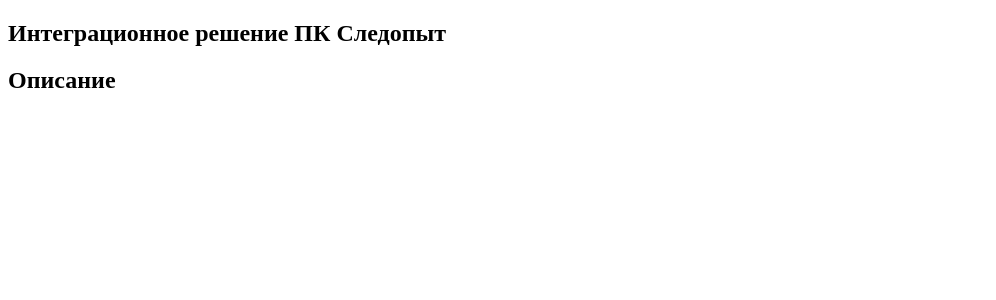
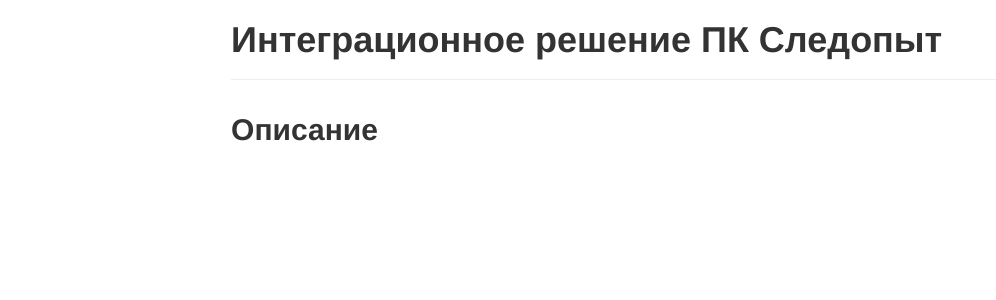
Before and after one commit to Gilyazova/pathfinder-ext-demo, a Jekyll site: the page built from index.html, in a window 1280 px wide. Shown: the top 300 px of the page, without its empty margins (0-996 px from the left). Built offline with Jekyll 4.4.1, drawn with Linux system fonts in a browser that asks for light colours; nearby versions of some CDN libraries.

```diff
--- a/_layouts/default.html
+++ b/_layouts/default.html
@@ -1,8 +1,9 @@
 <!DOCTYPE html>
 <html>
   <head>
+  	<meta charset='utf-8'></meta>
     <title>{{page.title}}</title>
-    <link href="css/bootstrap.min.css" rel="stylesheet">
+    <link href="/assets/css/bootstrap.min.css" rel="stylesheet"></link>
   </head>
   <body>
 	<div class="container-fluid">
@@ -16,6 +17,6 @@
 	  </div>
 	</div>
     <script src="//ajax.googleapis.com/ajax/libs/jqueryui/1.8.23/jquery-ui.min.js"></script>
-    <script src="js/bootstrap.min.js"></script>
+    <script src="/assets/js/bootstrap.min.js"></script>
   </body>
 </html>
```
